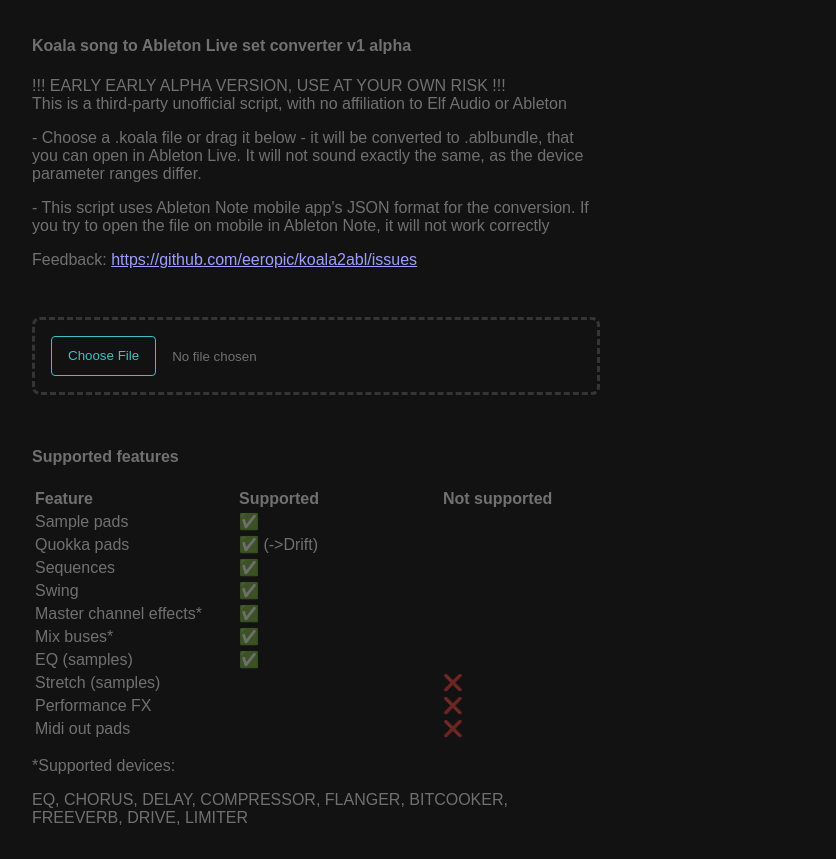
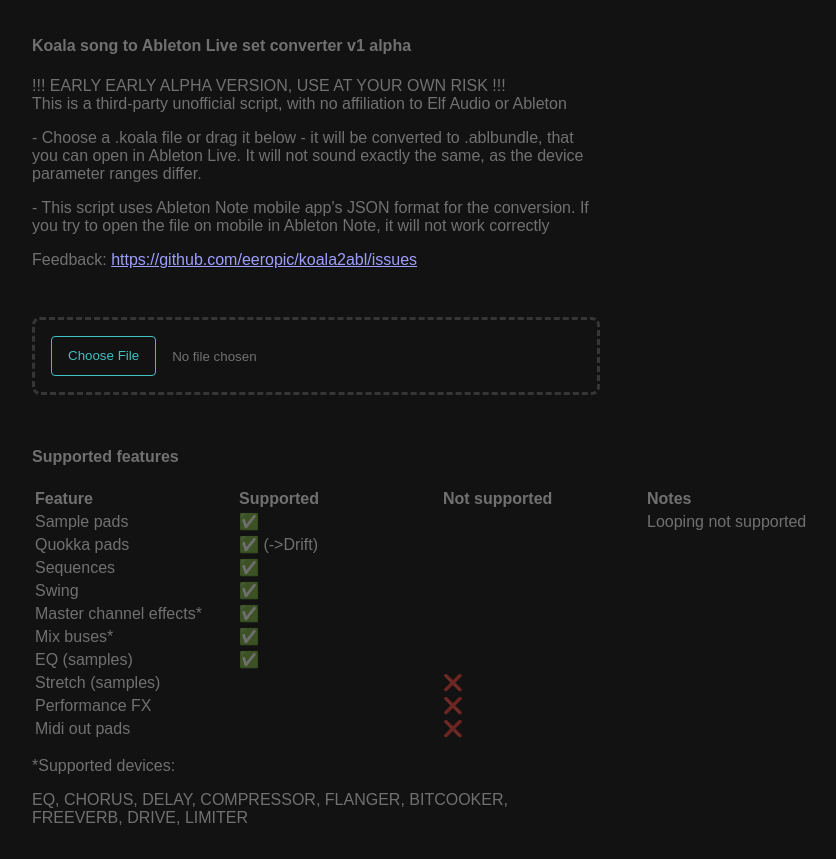
Before and after one commit to eeropic/koala2abl, a plain HTML site: page index.html in a window 1280 px wide. Shown: the whole page, without its empty margins (324-1160 px from the left). Drawn offline with Linux system fonts and the light colour scheme.

Commit message:
Update featurelist

```diff
--- a/index.html
+++ b/index.html
@@ -31,10 +31,10 @@
       <h4>Supported features</h4>
         <table class="features">
           <tr>
-            <th>Feature</th><th>Supported</th><th>Not supported</th>
+            <th>Feature</th><th>Supported</th><th>Not supported</th><th>Notes</th>
           </tr>
           <tr>
-            <td>Sample pads</td><td>✅</td><td></td>
+            <td>Sample pads</td><td>✅</td><td></td><td>Looping not supported</td>
           </tr>
           <tr>
             <td>Quokka pads</td><td>✅ (->Drift)</td><td></td>
```
